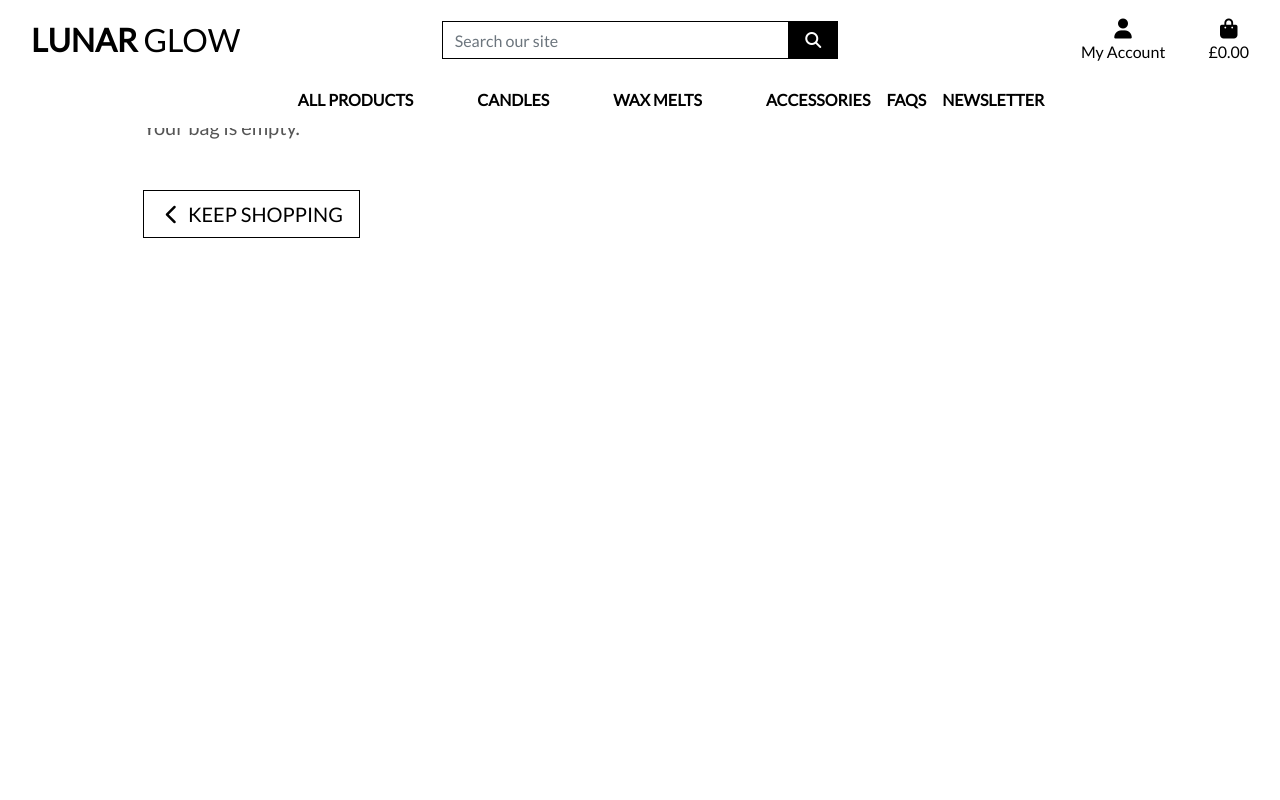
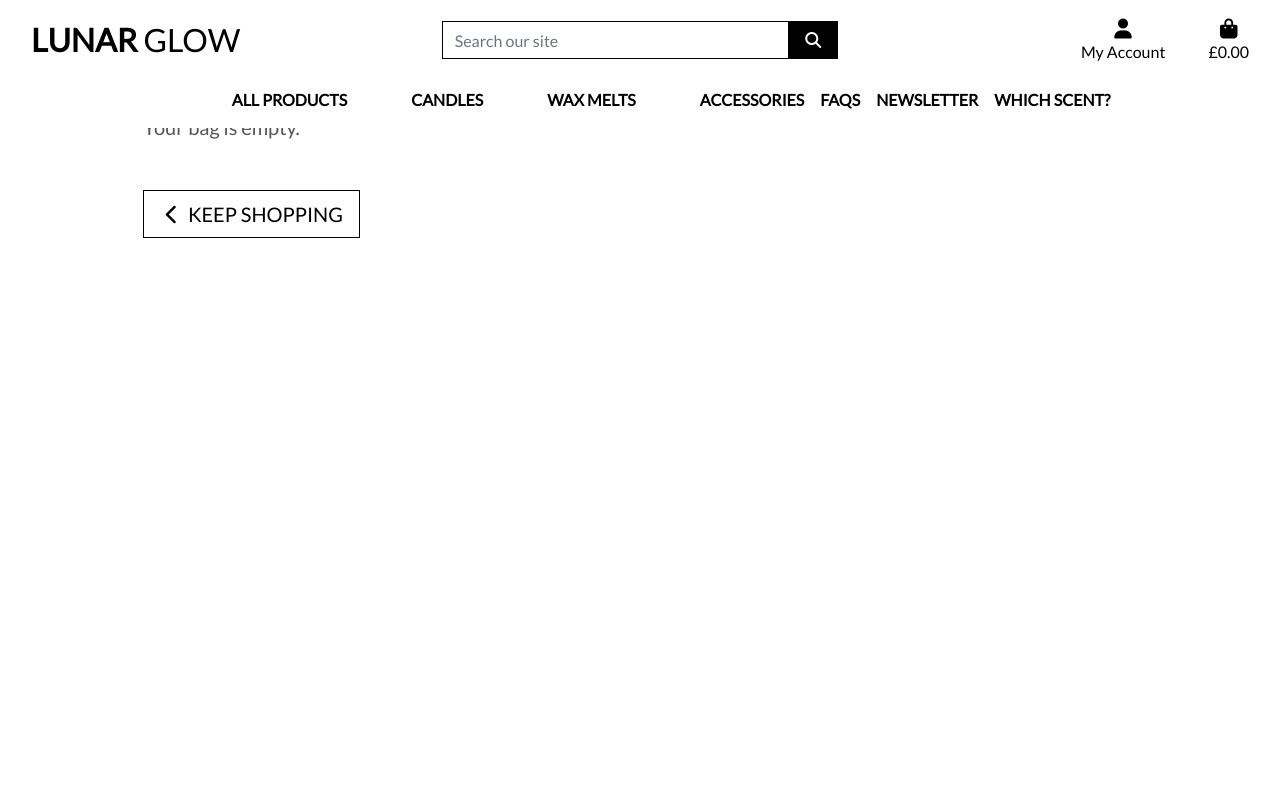
Before and after one commit to D3lyth/lunar_glow, a Django app: template bag/templates/bag/bag.html in a window 1280 px wide. Run offline with Django 4.2, Linux system fonts and the light colour scheme; the template is opened without the code that fills it, so the values that code supplies are empty; some libraries are stand-ins or nearby versions.

Commit message:
Add Which Scent? link to main navbar

```diff
--- a/templates/includes/main-nav.html
+++ b/templates/includes/main-nav.html
@@ -57,5 +57,11 @@
             </a>
         </li>
 
+        <li class="nav-item">
+            <a href="{% url 'scentprofile' %}" class="logo-font font-weight-bold nav-link text-black"  id="scentprofile-link">
+                Which Scent?
+            </a>
+        </li>
+
     </ul>
 </div>
```
